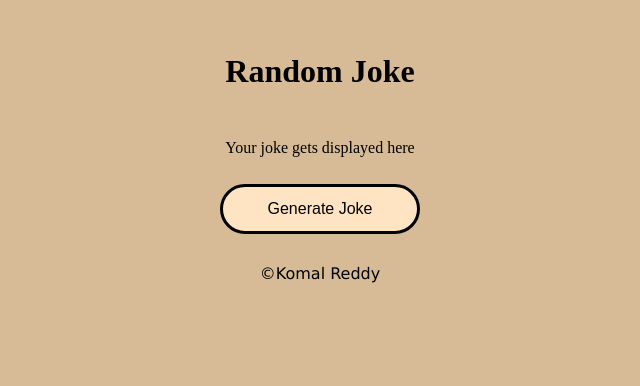
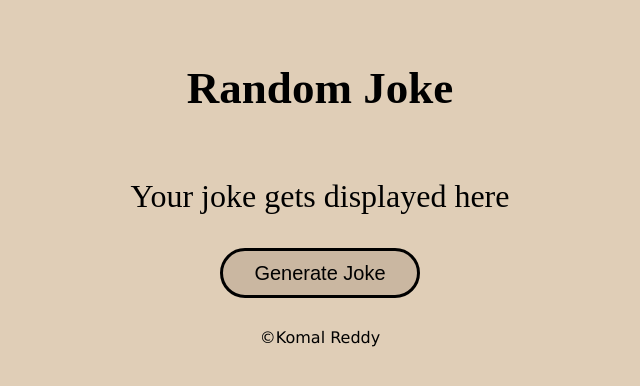
Before and after one commit to komalreddy3/JokeGenerator, a plain HTML site: page index.html in a window 1280 px wide. Shown: the part 208-594 px from the top of the page, without its empty margins (320-960 px from the left). Drawn offline with nearby package versions, Linux system fonts and the light colour scheme.

Commit message:
Update styles.css

```diff
--- a/styles.css
+++ b/styles.css
@@ -1,5 +1,5 @@
 body{
-    background-color: #d7bb96;
+    background-color: #e0ceb7;
 }
 .large{
     display: flex;
@@ -9,13 +9,13 @@ body{
 button{
     border-radius: 41px;
     border: 3px solid black;
-    background: bisque;
+    background: #cab7a1;
     width: 200px;
     height: 50px;
-    font-size: medium;
+   font-size: 20px;
 }
 button:hover{
-    background-color: rgb(218, 174, 121);
+    background-color: #e8dbcb;
 }
 footer{
     margin-top: 30px;
@@ -26,9 +26,13 @@ p{
     width: 50vw;
     line-height: 40px;
     text-align: center;
+    font-size: 32px;
 }
 .container{
     display: flex;
     flex-direction: column;
     align-items: center;
 }
+h1{
+  font-size:45px;
+}
```
